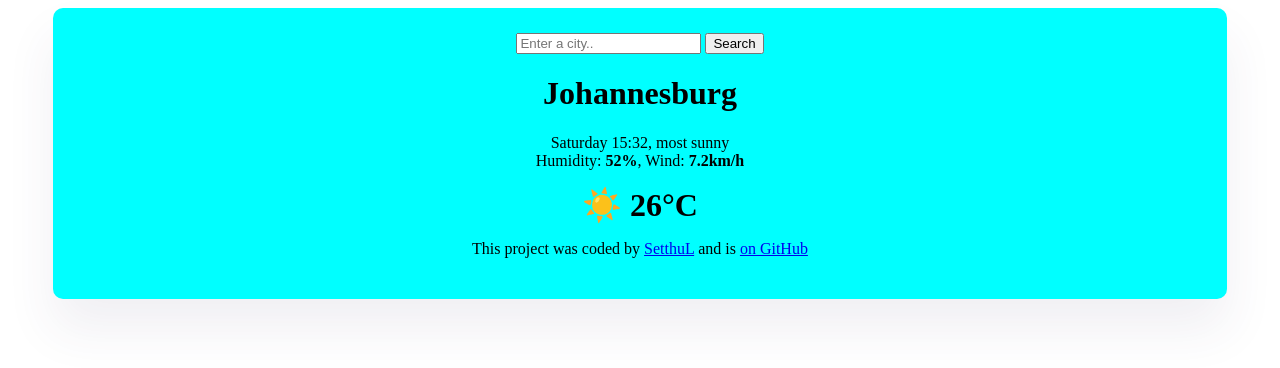
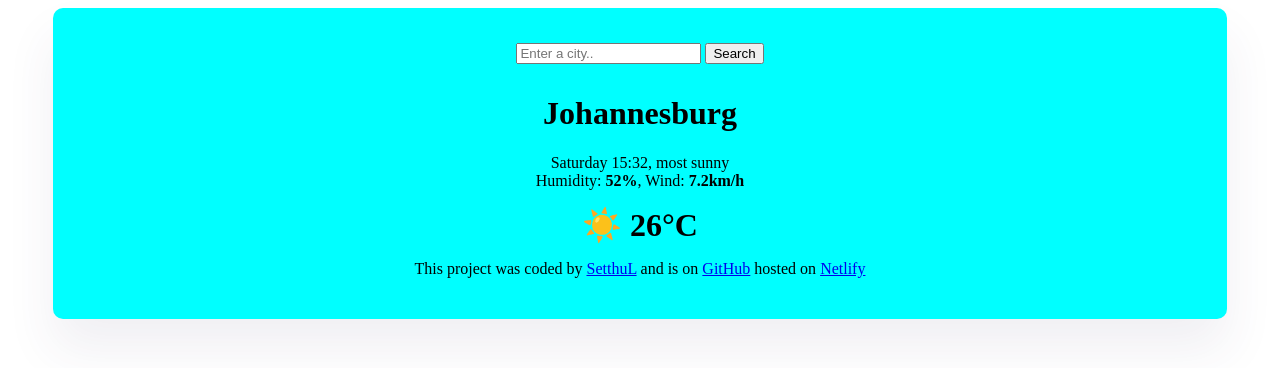
Before and after one commit to SetthuL/My-Weather-App, a website: page weather.html in a window 1280 px wide. Drawn offline with Linux system fonts and the light colour scheme.

Commit message:
Edited footer

```diff
--- a/src/weather.css
+++ b/src/weather.css
@@ -9,7 +9,7 @@
 
 .search-form {
     text-align: center;
-
+    padding: 10px;
 }
 
 h1 {
--- a/weather.html
+++ b/weather.html
@@ -29,8 +29,9 @@
     <footer>
       <p>
         This project was coded by
-        <a href="#" target="_blank">SetthuL</a> and is
-        <a href="#" target="_blank"> on GitHub</a>
+        <a href="https://github.com/SetthuL" target="_blank">SetthuL</a> and is on
+        <a href="https://github.com/SetthuL/My-Weather-App" target="_blank"> GitHub</a> hosted on
+        <a href="#" target="_blank">Netlify</a>
       </p>
 
     </footer>
```
